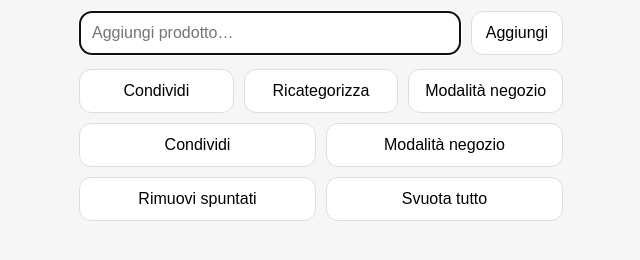
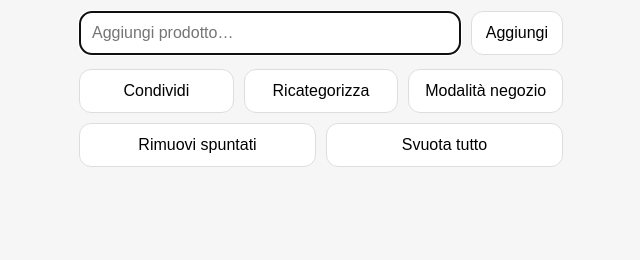
Before and after one commit to GODELIANO/spesa-app, a plain HTML site: page index.html in a window 1280 px wide. Shown: the part 62-322 px from the top of the page, without its empty margins (319-959 px from the left). Drawn offline with Linux system fonts and the light colour scheme.

Commit message:
Remove duplicate button from actions section
Removed duplicate 'Modalità negozio' button from actions.

```diff
--- a/index.html
+++ b/index.html
@@ -36,11 +36,6 @@
   <button id="keepAwake" type="button" aria-pressed="false">Modalità negozio</button>
 </div>
 
-   <div class="actions">
-  <button id="shareList" type="button">Condividi</button>
-  <button id="keepAwake" type="button" aria-pressed="false">Modalità negozio</button>
-</div>
-
 <div class="actions">
   <button id="clearDone" type="button">Rimuovi spuntati</button>
   <button id="clearAll" type="button">Svuota tutto</button>
```
